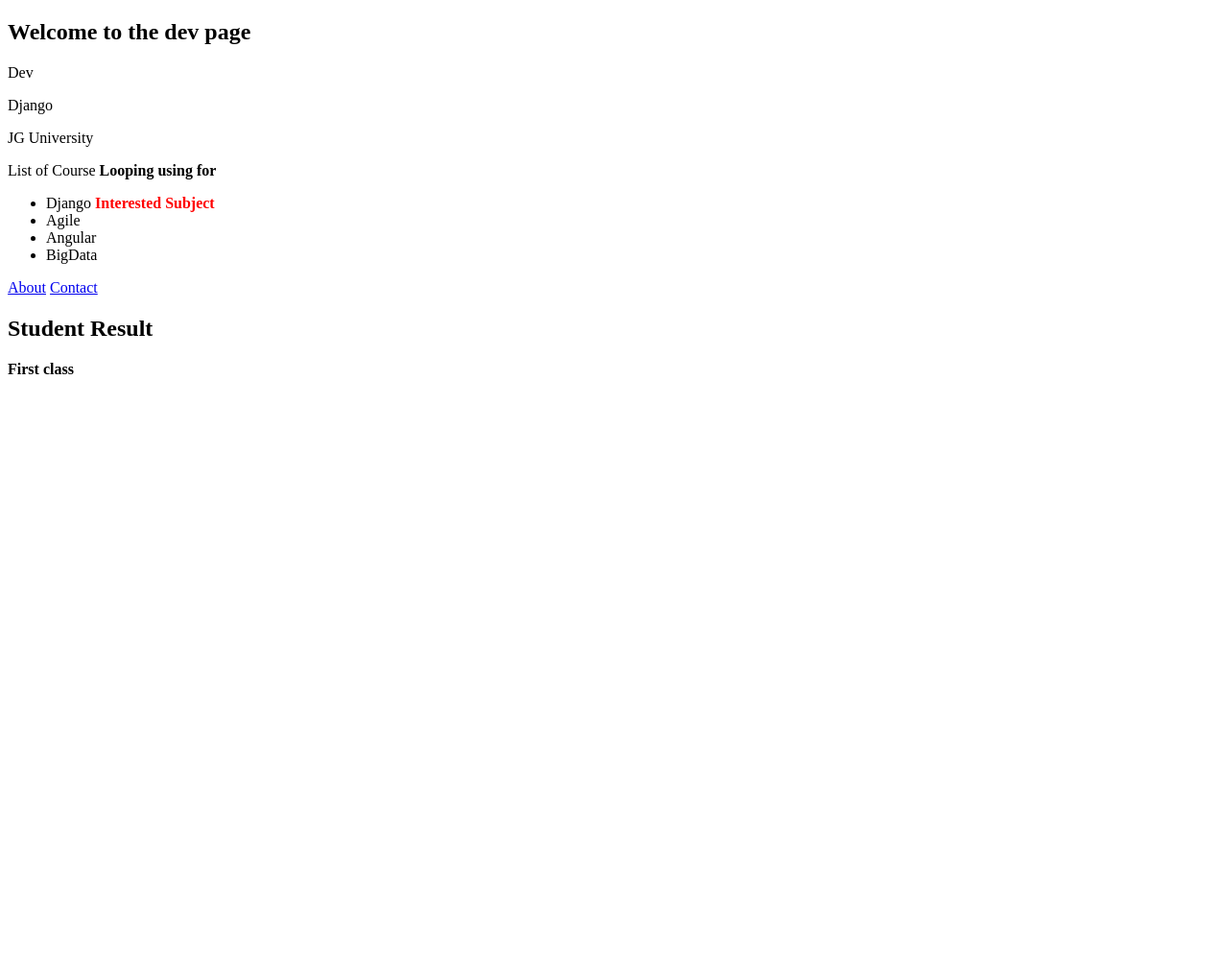
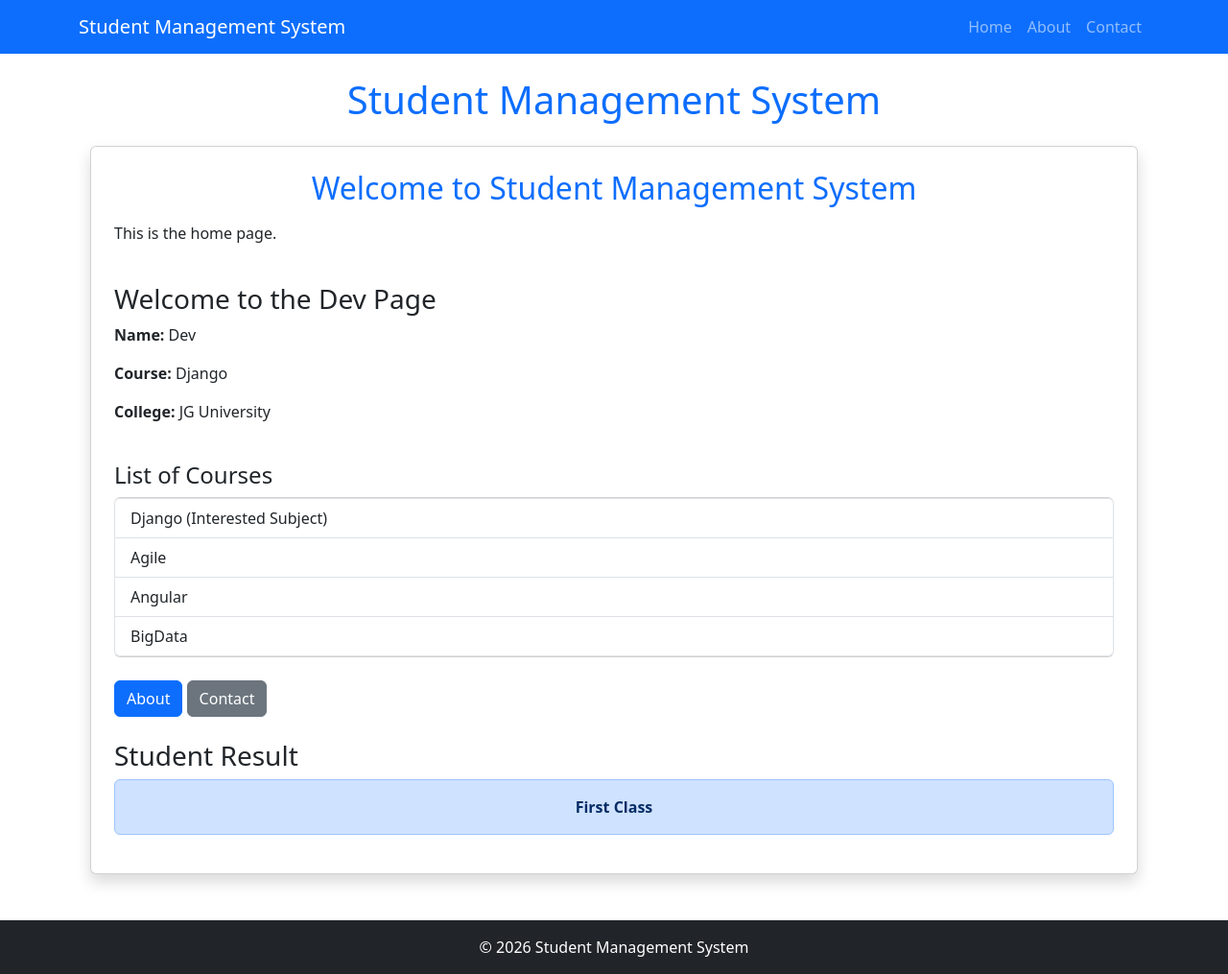
Before and after one commit to devturakhiya2006/Test, a Django app: page / in a window 1280 px wide. Shown: the whole page at 96% size. Before the commit the page ends 390 px from the top, so only its background shows below. Run offline with Django 5.2, Linux system fonts and the light colour scheme.

Commit message:
master page

```diff
--- /dev/null
+++ b/student/Templates/base.html
@@ -0,0 +1,65 @@
+<!DOCTYPE html>
+<html lang="en">
+<head>
+    <meta charset="UTF-8">
+    <meta name="viewport" content="width=device-width, initial-scale=1.0">
+
+    <title>{% block title %}Student Management System{% endblock %}</title>
+
+    <!-- Bootstrap CSS -->
+    <link href="https://cdn.jsdelivr.net/npm/bootstrap@5.3.7/dist/css/bootstrap.min.css" rel="stylesheet">
+</head>
+
+<body>
+
+    <!-- Navbar -->
+    <nav class="navbar navbar-expand-lg navbar-dark bg-primary">
+        <div class="container">
+            <a class="navbar-brand" href="#">Student Management System</a>
+
+            <button class="navbar-toggler" type="button" data-bs-toggle="collapse" data-bs-target="#navbarNav">
+                <span class="navbar-toggler-icon"></span>
+            </button>
+
+            <div class="collapse navbar-collapse" id="navbarNav">
+                <ul class="navbar-nav ms-auto">
+                    <li class="nav-item">
+                        <a class="nav-link" href="/">Home</a>
+                    </li>
+                    <li class="nav-item">
+                        <a class="nav-link" href="/about">About</a>
+                    </li>
+                    <li class="nav-item">
+                        <a class="nav-link" href="/contact">Contact</a>
+                    </li>
+                </ul>
+            </div>
+        </div>
+    </nav>
+
+    <!-- Page Header -->
+    <div class="container mt-4">
+        <h1 class="text-center text-primary mb-4">
+            Student Management System
+        </h1>
+
+        {% block content %}
+        {% endblock %}
+
+        {% block about %}
+        {% endblock %}
+
+        {% block course %}
+        {% endblock %}
+    </div>
+
+    <!-- Footer -->
+    <footer class="bg-dark text-white text-center p-3 mt-5">
+        &copy; 2026 Student Management System
+    </footer>
+
+    <!-- Bootstrap JS -->
+    <script src="https://cdn.jsdelivr.net/npm/bootstrap@5.3.7/dist/js/bootstrap.bundle.min.js"></script>
+
+</body>
+</html>
--- a/student/Templates/index.html
+++ b/student/Templates/index.html
@@ -1,42 +1,68 @@
-<!DOCTYPE html>
-<html lang="en">
+{% extends 'base.html' %}
 
-<head>
-    <meta charset="UTF-8">
-    <meta name="viewport" content="width=device-width, initial-scale=1.0">
-    <title>Welcome</title>
-</head>
-<p>
-<h2>Welcome to the dev page</h2>
-<p> {{data.name }}</p>
-<p>{{data.course }}</p>
-<p>{{data.collage }}</p>
-<p>List of Course <b>Looping using for</b></p>
-<ul>
+{% block title %}
+Home
+{% endblock %}
+
+{% block content %}
+
+
+
+<div class="container mt-4">
+
+    <div class="card shadow p-4">
+        <h2 class="text-center text-primary mb-3">Welcome to Student Management System</h2>
+
+        <p>This is the home page.</p>
+
+        <h3 class="mt-4">Welcome to the Dev Page</h3>
+
+        <p><strong>Name:</strong> {{ data.name }}</p>
+        <p><strong>Course:</strong> {{ data.course }}</p>
+        <p><strong>College:</strong> {{ data.collage }}</p>
+
+        <h4 class="mt-4">List of Courses</h4>
+
+        <ul class="list-group mb-4">
             {% for sub in subject %}
-    <li>
+            <li class="list-group-item">
                 {{ sub }}
                 {% if sub == 'Django' %}
-        <span style="color: red;"> <strong>Interested Subject</strong></span>
+                <span class="highlight">(Interested Subject)</span>
                 {% endif %}
             </li>
             {% endfor %}
         </ul>
 
-<a href="about">About</a>
-<a href="contact">Contact</a>
-<h2 style="">Student Result</h2>
+        <div class="mb-4">
+            <a href="about" class="btn btn-primary">About</a>
+            <a href="contact" class="btn btn-secondary">Contact</a>
+        </div>
+
+        <h3>Student Result</h3>
+
         {% if Marks >= 75 %}
-       <p style="color: green;">Desctriction</p>
+            <div class="alert alert-success text-center">
+                <strong>Distinction</strong>
+            </div>
+
         {% elif Marks >= 60 %}
-       <p style=" font-weight: bold; color: pi;"> First class </p>
+            <div class="alert alert-primary text-center">
+                <strong>First Class</strong>
+            </div>
+
         {% elif Marks >= 35 %}
- <p style=" font-weight: bold; color: mediumseagreen;"> pass</p>
+            <div class="alert alert-warning text-center">
+                <strong>Pass</strong>
+            </div>
+
         {% else %}
-      <p style="color: rebeccapurple;">fail</p>
+            <div class="alert alert-danger text-center">
+                <strong>Fail</strong>
+            </div>
         {% endif %}
+    </div>
 
-<p></p>
-</body>
+</div>
 
-</html>
+{% endblock %}
```
Also changed, not shown: student/Templates/about.html (+16 -12 lines), student/Templates/contact.html (+14 -12 lines). Lines whose indentation alone changed are shown as unchanged.
